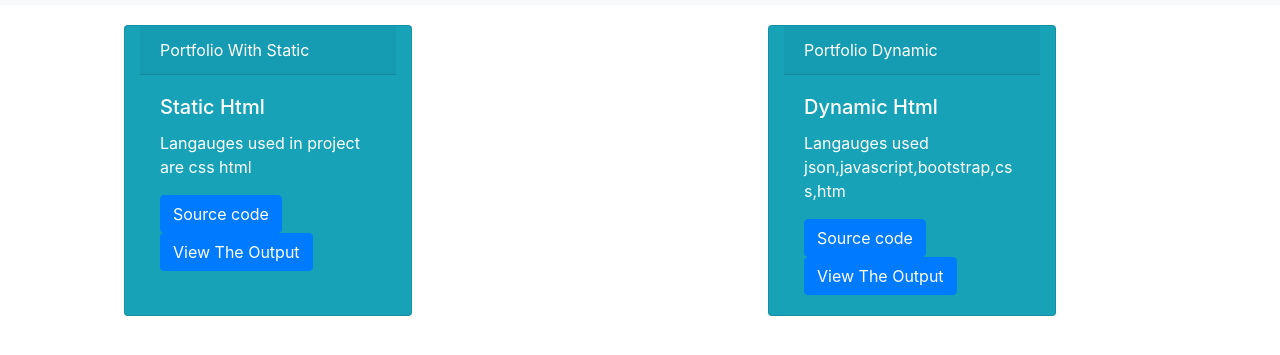
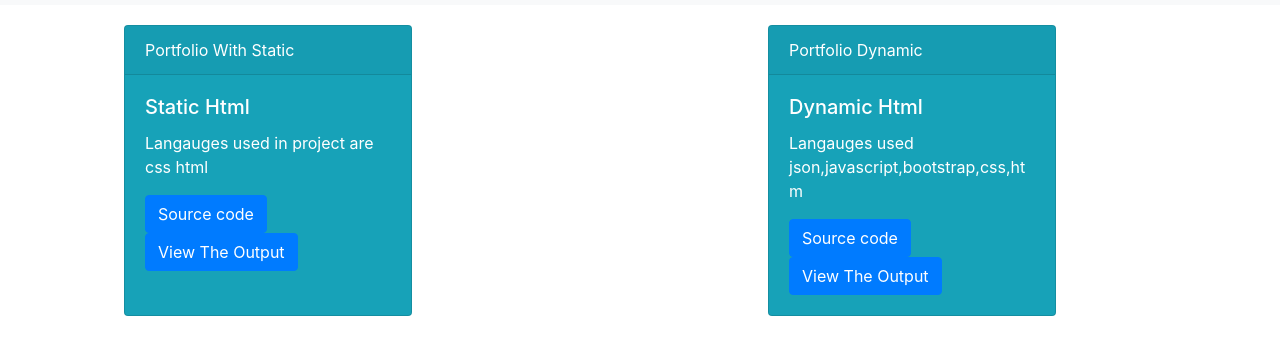
Before and after one commit to Pitchuka-kamalesh/Pages, a plain HTML site: page index.html in a window 1280 px wide. Shown: the part 51-406 px from the top of the page. Drawn offline with nearby package versions, Linux system fonts and the light colour scheme.

Commit message:
Update index.html

```diff
--- a/index.html
+++ b/index.html
@@ -30,8 +30,8 @@
             </ul>
         </nav>
     </header>
-    <div class=" container row d-flex justify-content-around align-content-center flex-wrap "style="margin:20px">
-          <div class="card text-white bg-info mb-3 col" style="max-width: 18rem; margin-bottom: 20px;">
+    <div class=" container  d-flex justify-content-around align-content-center flex-wrap "style="margin:20px">
+          <div class="card text-white bg-info mb-3 " style="max-width: 18rem; margin-bottom: 20px;">
                 <div class="card-header">Portfolio With Static</div>
                       <div class="card-body">
                         <h5 class="card-title">Static Html</h5>
@@ -42,7 +42,7 @@
                       </div>
            </div> <br>
 
-          <div class="card text-white bg-info mb-3 col-10" style="max-width: 18rem;">
+          <div class="card text-white bg-info mb-3" style="max-width: 18rem;">
             <div class="card-header">Portfolio Dynamic</div>
               <div class="card-body">
                 <h5 class="card-title">Dynamic  Html</h5>
```
